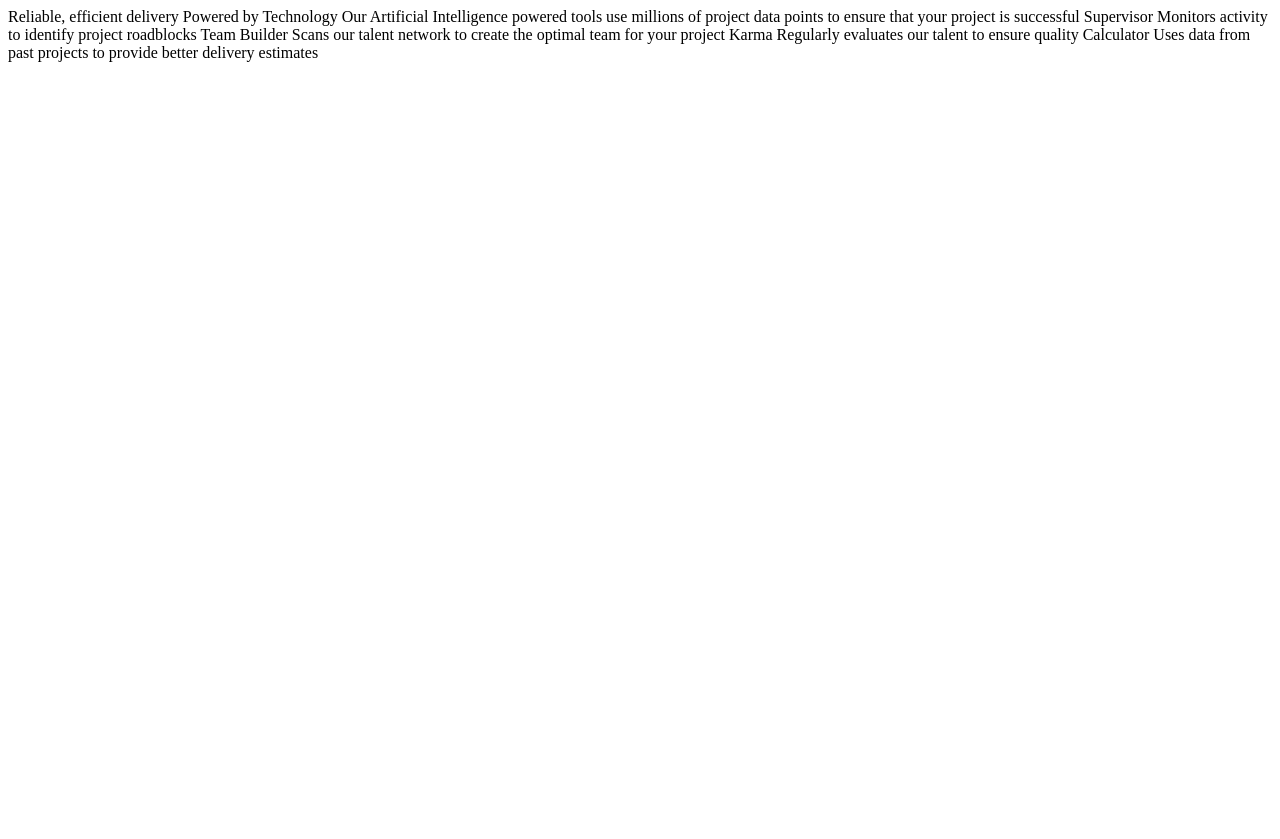
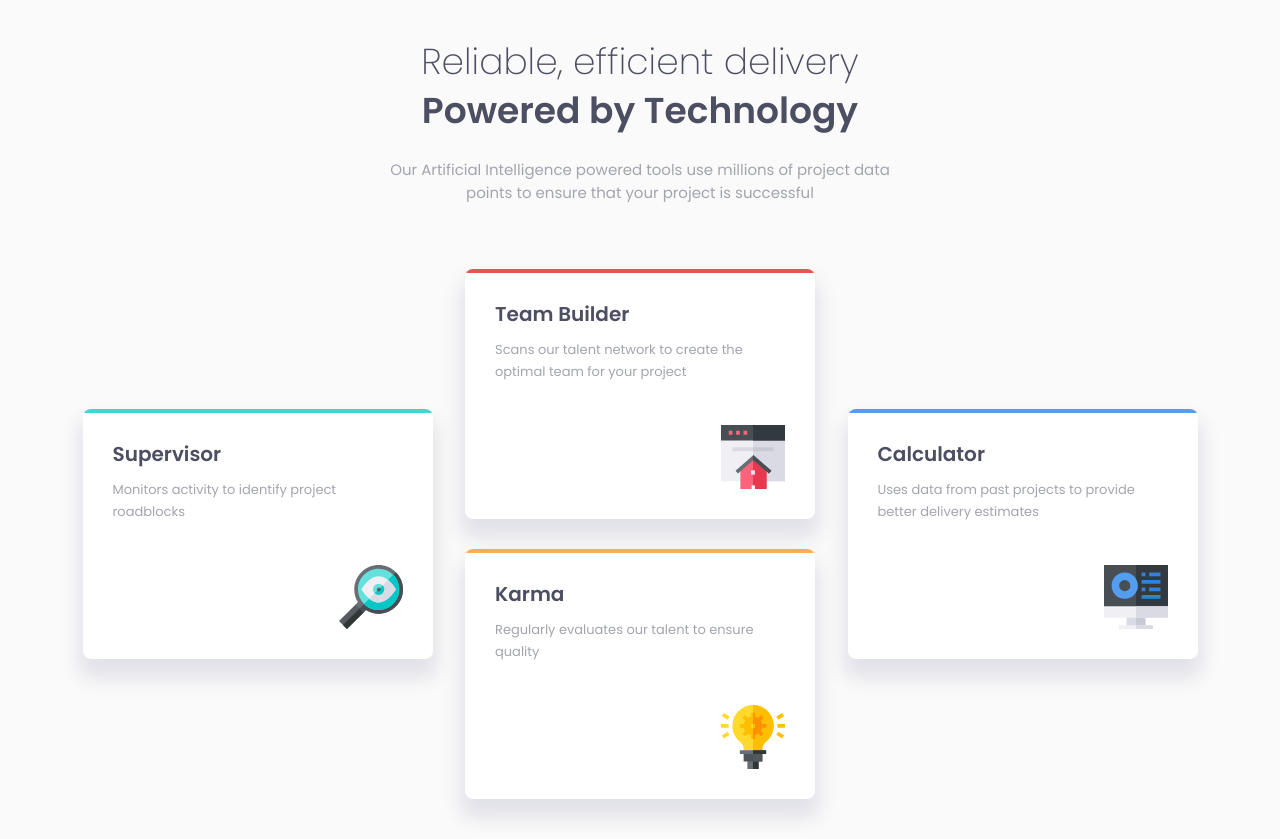
Before and after one commit to AdrianX19/four-card-feature-section, a plain HTML site: page index.html in a window 1280 px wide. Before the commit the page ends 800 px from the top, so only its background shows below. Drawn offline with Linux system fonts and the light colour scheme.

Commit message:
Finished desktop version

```diff
--- a/css/style.css
+++ b/css/style.css
@@ -1 +1,126 @@
 @import url('https://fonts.googleapis.com/css2?family=Poppins:wght@200;400;600&display=swap');
+
+:root {
+    --red: hsl(0, 78%, 62%);
+    --cyan: hsl(180, 62%, 55%);
+    --orange: hsl(34, 97%, 64%);
+    --blue: hsl(212, 86%, 64%);
+    --dark-blue: hsl(234, 12%, 34%);
+    --grayish-blue: hsl(229, 6%, 66%);
+    --light-grey: hsl(0, 0%, 98%);
+}
+
+* {
+    margin: 0;
+    padding: 0;
+    box-sizing: border-box;
+}
+
+body {
+    display: grid;
+    place-items: center;
+    min-height: 100vh;
+    background: var(--light-grey);
+    font-size: 15px;
+    font-family: 'Poppins', sans-serif;
+}
+
+.container {
+    min-width: 1115px;
+    margin: 40px 20px;
+}
+
+.info {
+    margin: 0 auto;
+    max-width: 45%;
+    text-align: center;
+    color: var(--dark-blue);
+}
+
+.info__title {
+    font-size: 36px;
+}
+
+.info__title span {
+    font-weight: 200;
+    line-height: 1.2;
+}
+
+.info__text {
+    margin: 20px 0;
+    color: var(--grayish-blue)
+}
+
+.cards {
+    margin-top: 65px;
+    display: flex;
+    align-items: center;
+    justify-content: space-between;
+}
+
+.card {
+    padding: 30px;
+    width: 350px;
+    height: 250px;
+    border-radius: 8px;
+    background: white;
+    box-shadow: 0 15px 20px 4px rgba(6, 12, 78, 0.1);
+    position: relative;
+    overflow: hidden;
+
+    display: flex;
+    flex-direction: column;
+    align-items: flex-start;
+}
+
+.card::after {
+    content: '';
+    position: absolute;
+    left: 0;
+    right: 0;
+    top: 0;
+    height: 4px;
+}
+
+.card--cyan-border::after {
+    background: var(--cyan);
+}
+
+.card--red-border::after {
+    background: var(--red);
+}
+
+.card--orange-border::after {
+    background: var(--orange);
+}
+
+.card--blue-border::after {
+    background: var(--blue);
+}
+
+.two-cards {
+    height: 530px;
+    display: flex;
+    flex-direction: column;
+    justify-content: space-between;
+}
+
+.card__description {
+    flex-grow: 1;
+}
+
+.card__icon {
+    align-self: flex-end;
+}
+
+.card__title {
+    font-size: 20px;
+    color: var(--dark-blue)
+}
+
+.card__text {
+    margin: 10px 0;
+    font-size: 13px;
+    line-height: 1.7;
+    color: var(--grayish-blue)
+}
--- a/index.html
+++ b/index.html
@@ -10,23 +10,48 @@
 </head>
 
 <body>
-  Reliable, efficient delivery
-  Powered by Technology
-
-  Our Artificial Intelligence powered tools use millions of project data points
-  to ensure that your project is successful
-
-  Supervisor
-  Monitors activity to identify project roadblocks
-
-  Team Builder
-  Scans our talent network to create the optimal team for your project
-
-  Karma
-  Regularly evaluates our talent to ensure quality
-
-  Calculator
-  Uses data from past projects to provide better delivery estimates
+  <main class="container">
+    <div class="info">
+      <h1 class="info__title">
+        <span style="display:block">Reliable, efficient delivery</span> Powered by Technology
+      </h1>
+      <p class="info__text">Our Artificial Intelligence powered tools use millions of project data points to ensure that
+        your project is successful</p>
+    </div>
+    <div class="cards">
+      <div class="card card--cyan-border">
+        <div class="card__description">
+          <h2 class="card__title">Supervisor</h2>
+          <p class="card__text">Monitors activity to identify project roadblocks</p>
+        </div>
+        <img src="images/icon-supervisor.svg" alt="Image of the magnifying glass" class="card__icon">
+      </div>
+      <div class="two-cards">
+        <div class="card card--red-border">
+          <div class="card__description">
+            <h2 class="card__title">Team Builder</h2>
+            <p class="card__text">Scans our talent network to create the optimal team for your project</p>
+          </div>
+          <img src="images/icon-team-builder.svg" alt="Image of the red house in front of the browsers window"
+            class="card__icon">
+        </div>
+        <div class="card card--orange-border">
+          <div class="card__description">
+            <h2 class="card__title">Karma</h2>
+            <p class="card__text">Regularly evaluates our talent to ensure quality</p>
+          </div>
+          <img src="images/icon-karma.svg" alt="Image of the glowing lightbulb" class="card__icon">
+        </div>
+      </div>
+      <div class="card card--blue-border">
+        <div class="card__description">
+          <h2 class="card__title">Calculator</h2>
+          <p class="card__text">Uses data from past projects to provide better delivery estimates</p>
+        </div>
+        <img src="images/icon-calculator.svg" alt="Image of the calculator" class="card__icon">
+      </div>
+    </div>
+  </main>
 </body>
 
 </html>
```
